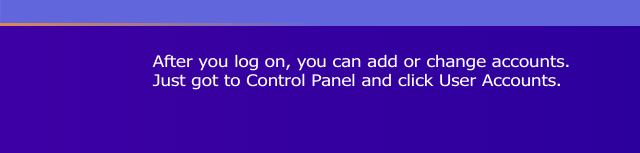
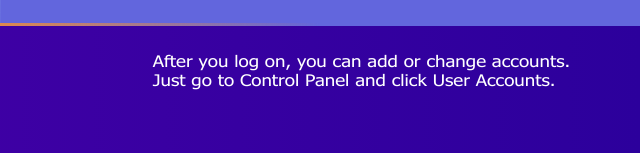
Before and after one commit to Fy644/Windows-XP-login, a plain HTML site: page index.html in a window 1280 px wide. Shown: the part 644-797 px from the top of the page, 640-1280 px from the left. Drawn offline with Linux system fonts and the light colour scheme.

Commit message:
Update index.html

```diff
--- a/index.html
+++ b/index.html
@@ -44,7 +44,7 @@
                 <p id="offTxt">Turn off computer</p>
                 <div class="addAccs">
                     <p id="addAccs1">After you log on, you can add or change accounts.</p>
-                    <p id="addAccs2">Just got to Control Panel and click User Accounts.</p>
+                    <p id="addAccs2">Just go to Control Panel and click User Accounts.</p>
                 </div>
             </div>
         </body>
```
